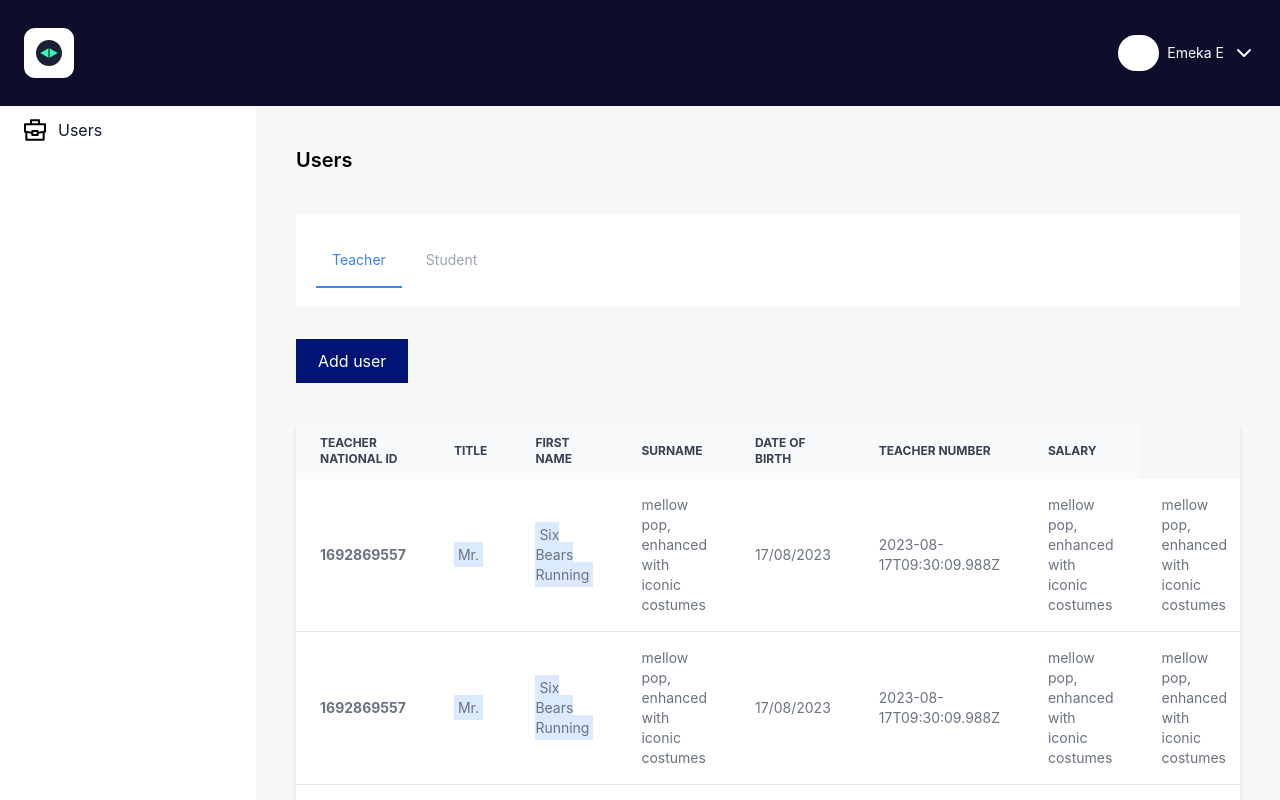
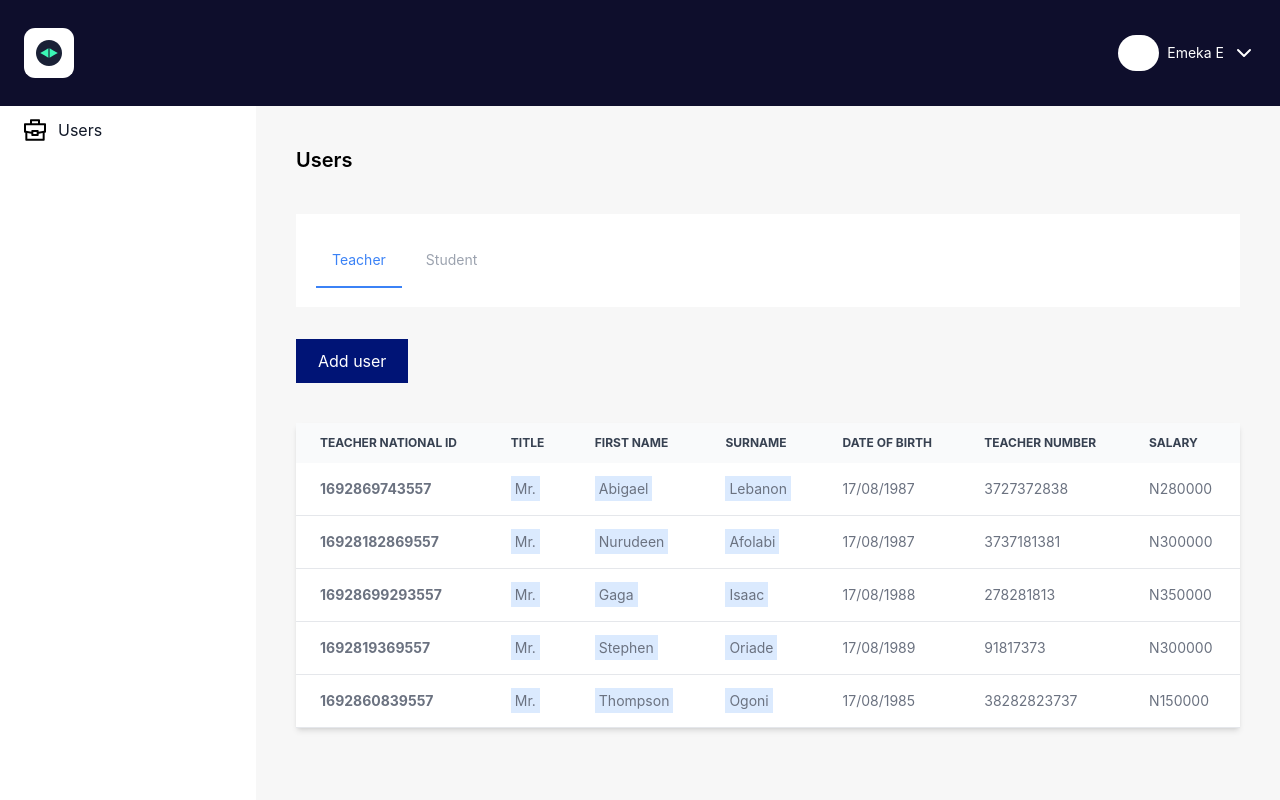
Before and after one commit to tosinmoses384/recordkeeper, a Next.js app: page / in a window 1280 px wide. Shown: the top 800 px of the page. Built offline with nearby package versions, Linux system fonts and the light colour scheme.

Commit message:
fix(refactor): clean up and refactor code base

```diff
--- a/components/common/Main.tsx
+++ b/components/common/Main.tsx
@@ -6,112 +6,98 @@ const Main = () => {
   const [individual, setIndividual] = useState([
     {
       _id: "1",
-      NationalID: "1692869557",
+      NationalID: "1692869743557",
       title: "Mr.",
-      firstname: "Six Bears Running",
-      surname: "mellow pop, enhanced with  iconic costumes",
-      date: "2023-08-17T09:30:09.988Z",
-      teacherNumber: "mellow pop, enhanced with  iconic costumes",
-      salary: "mellow pop, enhanced with  iconic costumes",
+      firstname: "Abigael",
+      surname: "Lebanon",
+      date: "1987-08-17T09:30:09.988Z",
+      teacherNumber: "3727372838",
+      salary: "N280000",
     },
     {
       _id: "2",
-      NationalID: "1692869557",
+      NationalID: "16928182869557",
       title: "Mr.",
-      firstname: "Six Bears Running",
-      surname: "mellow pop, enhanced with  iconic costumes",
-      date: "2023-08-17T09:30:09.988Z",
-      teacherNumber: "mellow pop, enhanced with  iconic costumes",
-      salary: "mellow pop, enhanced with  iconic costumes",
+      firstname: "Nurudeen",
+      surname: "Afolabi",
+      date: "1987-08-17T09:30:09.988Z",
+      teacherNumber: "3737181381",
+      salary: "N300000",
     },
     {
       _id: "3",
-      NationalID: "1692869557",
+      NationalID: "16928699293557",
       title: "Mr.",
-      firstname: "Six Bears Running",
-      surname: "mellow pop, enhanced with  iconic costumes",
-      date: "2023-08-17T09:30:09.988Z",
-      teacherNumber: "mellow pop, enhanced with  iconic costumes",
-      salary: "mellow pop, enhanced with  iconic costumes",
+      firstname: "Gaga",
+      surname: "Isaac",
+      date: "1988-08-17T09:30:09.988Z",
+      teacherNumber: "278281813",
+      salary: "N350000",
     },
     {
       _id: "4",
-      NationalID: "1692869557",
+      NationalID: "1692819369557",
       title: "Mr.",
-      firstname: "Six Bears Running",
-      surname: "mellow pop, enhanced with  iconic costumes",
-      date: "2023-08-17T09:30:09.988Z",
-      teacherNumber: "mellow pop, enhanced with  iconic costumes",
-      salary: "mellow pop, enhanced with  iconic costumes",
+      firstname: "Stephen",
+      surname: "Oriade",
+      date: "1989-08-17T09:30:09.988Z",
+      teacherNumber: "91817373",
+      salary: "N300000",
     },
     {
       _id: "5",
-      NationalID: "1692869557",
+      NationalID: "1692860839557",
       title: "Mr.",
-      firstname: "Six Bears Running",
-      surname: "mellow pop, enhanced with  iconic costumes",
-      date: "2023-08-17T09:30:09.988Z",
-      teacherNumber: "mellow pop, enhanced with  iconic costumes",
-      salary: "mellow pop, enhanced with  iconic costumes",
-    },
-  ]);
-  const [fetchedStudent, setFetchedStudent] = useState([
-    {
-      _id: "1",
-      NationalID: "1692869557",
-      // "title": "Mr.",
-      firstname: "Six Bears Running",
-      surname: "mellow pop, enhanced with  iconic costumes",
-      date: "2023-08-17T09:30:09.988Z",
-      studentNumber: "mellow pop, enhanced with  iconic costumes",
-      // "salary": "mellow pop, enhanced with  iconic costumes",
-    },
-    {
-      _id: "2",
-      NationalID: "1692869557",
-      // "title": "Mr.",
-      firstname: "Six Bears Running",
-      surname: "mellow pop, enhanced with  iconic costumes",
-      date: "2023-08-17T09:30:09.988Z",
-      studentNumber: "mellow pop, enhanced with  iconic costumes",
-      // "salary": "mellow pop, enhanced with  iconic costumes",
-    },
-    {
-      _id: "3",
-      NationalID: "1692869557",
-      // "title": "Mr.",
-      firstname: "Six Bears Running",
-      surname: "mellow pop, enhanced with  iconic costumes",
-      date: "2023-08-17T09:30:09.988Z",
-      studentNumber: "mellow pop, enhanced with  iconic costumes",
-      // "salary": "mellow pop, enhanced with  iconic costumes",
-    },
-    {
-      _id: "4",
-      NationalID: "1692869557",
-      // "title": "Mr.",
-      firstname: "Six Bears Running",
-      surname: "mellow pop, enhanced with  iconic costumes",
-      date: "2023-08-17T09:30:09.988Z",
-      studentNumber: "mellow pop, enhanced with  iconic costumes",
-      // "salary": "mellow pop, enhanced with  iconic costumes",
-    },
-    {
-      _id: "5",
-      NationalID: "1692869557",
-      // "title": "Mr.",
-      firstname: "Six Bears Running",
-      surname: "mellow pop, enhanced with  iconic costumes",
-      date: "2023-08-17T09:30:09.988Z",
-      studentNumber: "mellow pop, enhanced with  iconic costumes",
-      // "salary": "mellow pop, enhanced with  iconic costumes",
+      firstname: "Thompson",
+      surname: "Ogoni",
+      date: "1985-08-17T09:30:09.988Z",
+      teacherNumber: "38282823737",
+      salary: "N150000",
     },
   ]);
 
-
-
-
-
+  const [fetchedStudent, setFetchedStudent] = useState([
+    {
+      _id: "999",
+      NationalID: "169286938291557",
+      firstname: "John",
+      surname: "Ude",
+      date: "2005-08-17T09:30:09.988Z",
+      studentNumber: "98738772",
+    },
+    {
+      _id: "998",
+      NationalID: "16928610399557",
+      firstname: "Claron",
+      surname: "Mary",
+      date: "2004-08-17T09:30:09.988Z",
+      studentNumber: "3736288222",
+    },
+    {
+      _id: "997",
+      NationalID: "16928698374557",
+      firstname: "Magaret",
+      surname: "Olufande",
+      date: "2006-08-17T09:30:09.988Z",
+      studentNumber: "3732811919",
+    },
+    {
+      _id: "996",
+      NationalID: "16928695591847",
+      firstname: "Rebon",
+      surname: "Uzziah",
+      date: "2007-08-17T09:30:09.988Z",
+      studentNumber: "19192998383",
+    },
+    {
+      _id: "995",
+      NationalID: "1692869173843557",
+      firstname: "Alibaba",
+      surname: "Bamaba",
+      date: "2009-08-17T09:30:09.988Z",
+      studentNumber: "8838727474747377",
+    },
+  ]);
 
   const [iTab, setTab] = useState("Teacher");
   const [showModal, setshowModal] = useState(false);
@@ -157,9 +143,9 @@ const Main = () => {
           setshowModal={setshowModal}
           iTab={iTab}
           individual={individual}
-            setIndividual={setIndividual}
-            fetchedStudent={fetchedStudent}
-            setFetchedStudent={setFetchedStudent}
+          setIndividual={setIndividual}
+          fetchedStudent={fetchedStudent}
+          setFetchedStudent={setFetchedStudent}
         />
       )}
     </>
--- a/components/teacherAndStudent/TeacherActive.tsx
+++ b/components/teacherAndStudent/TeacherActive.tsx
@@ -2,67 +2,6 @@ import { CustomTableLoader } from "@/components";
 
 import { useRouter } from "next/router";
 import { useEffect, useState } from "react";
-
-export interface IDT {
-  createdAt: string;
-  amountInvested: number;
-  investmentCount: number;
-  bvn: {
-    number: number;
-    dob: string;
-    fullName: string;
-  };
-  idCard: {
-    type: string;
-    number: number;
-    fullName: string;
-    document: string;
-    dob: string;
-  };
-  industry: [];
-  status: string;
-  onboardingStatus: string;
-  bio: string;
-  phoneNumber: string;
-  id: string;
-
-  documents: {
-    boardResolution: string;
-    cac: string;
-    memart: string;
-    cac20: string;
-    cac70: string;
-  };
-  regDocs: [];
-  steps: [];
-  approvalMethod: string;
-  user: {
-    socials: {
-      linkedin: string;
-      facebook: string;
-      twitter: string;
-      instagram: string;
-    };
-    userType: string;
-    isEmailVerified: boolean;
-    firstName: string;
-    lastName: string;
-    email: string;
-    phoneNumber: number;
-    profilePhoto: string;
-    id: string;
-  };
-  tinNumber: string;
-  rcNumber: string;
-  companyName: string;
-  description: string;
-  companyPhoneNumber: string;
-  address: string;
-  date: string;
-  companyEmail: string;
-  companyWebsite: string;
-  companyLogo: string;
-}
 
 export type AdminInvestorFilterTypes = {
   searchCriteria: string;
@@ -121,105 +60,6 @@ const TeacherActive = ({
     );
   }
 
-  // ORDER
-  const getAdminIndividualOrder = async () => {
-    setIsFetching2(true);
-    try {
-      //  const res = await adminService.getAdminIndividualOrder(pageSize, currentPage, filterName);
-      //  if (res.data.data.results.length === 0) {
-      //    setShowPagination('show-no');
-      //  } else {
-      //    setShowPagination('show-yes');
-      //  }
-      //  createArray(res?.data?.data?.totalPages); // I just added this
-      //  setTotalRecords(res.data.data.totalResults);
-      //  if (newestOrOldest === 'newestFirst') {
-      //    const sortedResult = res.data.data.results.sort(sortD);
-      //    setOrderState(sortedResult);
-      //  } else {
-      //    const sortedResult = res.data.data.results.sort(sortA);
-      //    setOrderState(sortedResult);
-      //  }
-    } catch (error: any) {
-      setIsFetching2(false);
-      let message = "";
-      if (error?.response) {
-        message =
-          error.response?.data?.message ??
-          error.response?.data?.error[0].message;
-      } else if (error?.message) {
-        message = error.message;
-      } else {
-        message = "Oops! Something went wrong.";
-      }
-      //  messageToast(message, 'error');
-    } finally {
-      setIsFetching2(false);
-    }
-  };
-
-  // SEARCH
-  const getAdminIndividualSearch = async () => {
-    setIsFetching2(true);
-    try {
-      //  const res = await adminService.getAdminIndividualSearch(pageSize, currentPage, searchName);
-      //  if (res.data.data.results.length === 0) {
-      //    setShowPagination('show-no');
-      //  } else {
-      //    setShowPagination('show-yes');
-      //  }
-      //  createArray(res?.data?.data?.totalPages); // I just added this
-      //  setTotalRecords(res.data.data.totalResults);
-      //  setSearchState(res.data.data.results);
-    } catch (error: any) {
-      setIsFetching2(false);
-      let message = "";
-      if (error?.response) {
-        message =
-          error.response?.data?.message ??
-          error.response?.data?.error[0].message;
-      } else if (error?.message) {
-        message = error.message;
-      } else {
-        message = "Oops! Something went wrong.";
-      }
-      //  messageToast(message, 'error');
-    } finally {
-      setIsFetching2(false);
-    }
-  };
-
-  // FILTER
-  const getAdminIndividualFilter = async () => {
-    setIsFetching2(true);
-    try {
-      //  const res = await adminService.getAdminIndividualFilter(pageSize, currentPage, filterName);
-      //  if (res.data.data.results.length === 0) {
-      //    setShowPagination('show-no');
-      //  } else {
-      //    setShowPagination('show-yes');
-      //  }
-      //  createArray(res?.data?.data?.totalPages); // I just added this
-      //  setTotalRecords(res.data.data.totalResults);
-      //  setFilterState(res.data.data.results);
-    } catch (error: any) {
-      setIsFetching2(false);
-      let message = "";
-      if (error?.response) {
-        message =
-          error.response?.data?.message ??
-          error.response?.data?.error[0].message;
-      } else if (error?.message) {
-        message = error.message;
-      } else {
-        message = "Oops! Something went wrong.";
-      }
-      //  messageToast(message, 'error');
-    } finally {
-      setIsFetching2(false);
-    }
-  };
-
   // DEFAULT
   const getAdminAllindividualInvestors = async () => {
     setIsFetching(true);
@@ -253,16 +93,7 @@ const TeacherActive = ({
 
   useEffect(() => {
     getAdminAllindividualInvestors();
-    getAdminIndividualSearch();
-    getAdminIndividualFilter();
-    getAdminIndividualOrder();
   }, [currentPage, pageSize]);
-
-  useEffect(() => {
-    getAdminIndividualSearch();
-    getAdminIndividualFilter();
-    getAdminIndividualOrder();
-  }, [searchName, filterName]);
 
   return (
     <>
@@ -300,15 +131,19 @@ const TeacherActive = ({
                         <th scope="col" className="px-6 py-3">
                           First Name
                         </th>
+
                         <th scope="col" className="px-6 py-3">
                           Surname
                         </th>
+
                         <th scope="col" className="px-6 py-3">
                           Date of Birth
                         </th>
+
                         <th scope="col" className="px-6 py-3">
                           Teacher Number
                         </th>
+
                         <th scope="col" className="px-6 py-3">
                           Salary
                         </th>
@@ -318,13 +153,13 @@ const TeacherActive = ({
                       {individual &&
                         individual.length > 0 &&
                         individual.map((item: any, index: number) => {
-                          const { id } = item;
                           return (
                             <>
                               {item && (
                                 <tr
                                   className="bg-white border-b cursor-pointer"
-                                  key={`${index}`}
+                                  // key={`${index}_${item?.NationalID}`}
+                                  key={item._id}
                                 >
                                   <th
                                     scope="row"
@@ -332,17 +167,24 @@ const TeacherActive = ({
                                   >
                                     {item?.NationalID}
                                   </th>
+
                                   <td className="px-6 py-4">
                                     <span className="bg-blue-100 p-1">
                                       {item?.title}
                                     </span>
                                   </td>
+
                                   <td className="px-6 py-4">
                                     <span className="bg-blue-100 p-1">
                                       {item?.firstname}
                                     </span>
                                   </td>
-                                  <td className="px-6 py-4">{item?.surname}</td>
+
+                                  <td className="px-6 py-4">
+                                    <span className="bg-blue-100 p-1">
+                                      {item?.surname}
+                                    </span>
+                                  </td>
 
                                   <td className="px-6 py-4">{`${
                                     item?.date?.split("T")[0].split("-")[2]
@@ -352,10 +194,10 @@ const TeacherActive = ({
                                     item?.date?.split("T")[0].split("-")[0]
                                   }`}</td>
 
-                                  <td className="px-6 py-4">{item?.date}</td>
                                   <td className="px-6 py-4">
                                     {item?.teacherNumber}
                                   </td>
+
                                   <td className="px-6 py-4">{item?.salary}</td>
                                 </tr>
                               )}
@@ -374,4 +216,4 @@ const TeacherActive = ({
   );
 };
 
-export {TeacherActive};
+export { TeacherActive };
```
Also changed, not shown: components/teacherAndStudent/StudentActive.tsx (+43 -197 lines).
